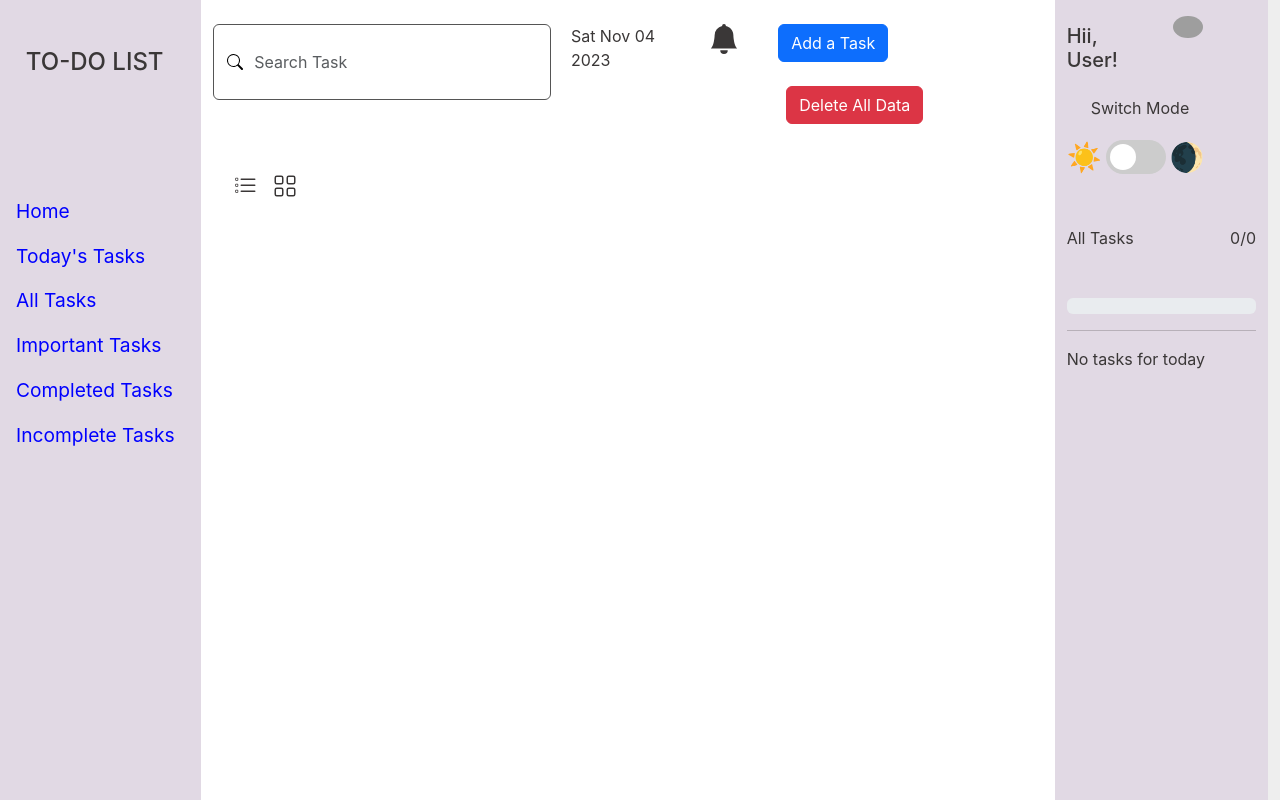
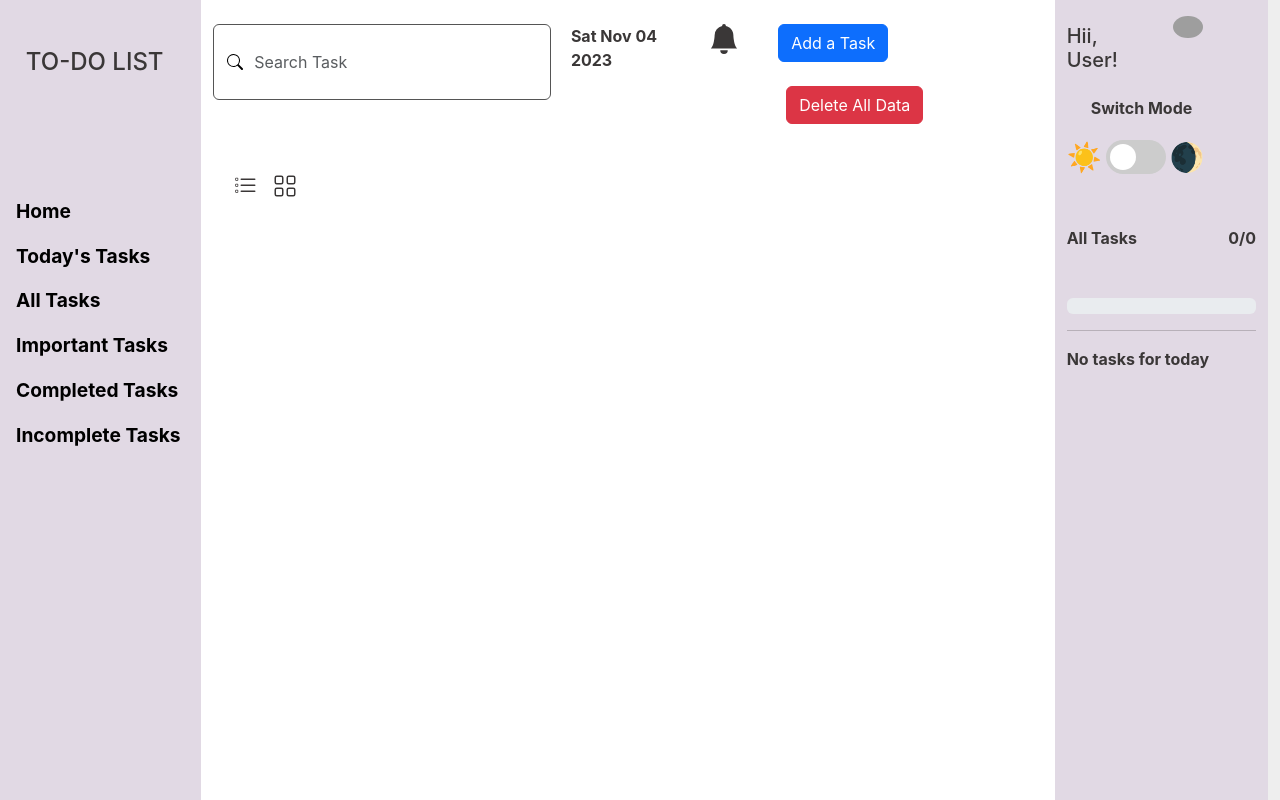
Before and after one commit to charankulal/myTasks, a React (Create React App) app: page / in a window 1280 px wide. Built offline with nearby package versions, Linux system fonts and the light colour scheme; grey boxes are pictures that could not be loaded.

Commit message:
Change in style elements.

```diff
--- a/src/App.css
+++ b/src/App.css
@@ -23,6 +23,7 @@ body{
   min-height: 100vh;
   display: flex;
   flex-direction: column;
+  font-weight: bold;
 }
 footer{
   margin: auto 0;
--- a/src/Components/Navbar.js
+++ b/src/Components/Navbar.js
@@ -15,22 +15,22 @@ export default function Navbar(props) {
     <nav className='nav text-decoration-none'>
         <ul className="nav flex-column">
   <li className="nav-item " style={{width:"140%"}}>
-  <Link className="nav-link" to="/">Home</Link>
+  <Link className={`nav-link text-decoration-none ${props.isDarkMode ? 'dark-mode' : 'light-mode'}`} to="/">Home</Link>
   </li>
   <li className="nav-item " style={{width:"140%"}}>
-  <Link className="nav-link" to="/today">Today's Tasks</Link>
+  <Link className={`nav-link text-decoration-none ${props.isDarkMode ? 'dark-mode' : 'light-mode'}`} to="/today">Today's Tasks</Link>
   </li>
   <li className="nav-item" style={{width:"140%"}}>
-  <Link className="nav-link " to="/all">All Tasks</Link>
+  <Link className={`nav-link text-decoration-none ${props.isDarkMode ? 'dark-mode' : 'light-mode'}`} to="/all">All Tasks</Link>
   </li>
   <li className="nav-item" style={{width:"136%"}}>
-  <Link className="nav-link " to="/important">Important Tasks</Link>
+  <Link className={`nav-link text-decoration-none ${props.isDarkMode ? 'dark-mode' : 'light-mode'}`} to="/important">Important Tasks</Link>
   </li>
   <li className="nav-item" style={{width:"129%"}}>
-  <Link className="nav-link " to="/completed">Completed Tasks</Link>
+  <Link className={`nav-link text-decoration-none ${props.isDarkMode ? 'dark-mode' : 'light-mode'}`} to="/completed">Completed Tasks</Link>
   </li>
   <li className="nav-item" style={{width:"128%"}}>
-  <Link className="nav-link" to="/incomplete">Incomplete Tasks</Link>
+  <Link className={`nav-link text-decoration-none ${props.isDarkMode ? 'dark-mode' : 'light-mode'}`} to="/incomplete">Incomplete Tasks</Link>
   </li>
 </ul>
     </nav>
--- a/src/Styles/Navbar.css
+++ b/src/Styles/Navbar.css
@@ -1,5 +1,6 @@
 .nav-item{
     font-size: 1.2rem;
+    text-decoration: none;
 
 
 }
@@ -23,7 +24,13 @@
 
 
 .nav-link{
-    color: blue;
+    color: black;
+    font-weight: bold;
+
+}
+.nav-link.dark-mode{
+    color: rgb(255, 255, 255);
+    font-weight: bold;
 }
 .nav-link:hover{
     color: black;
```
